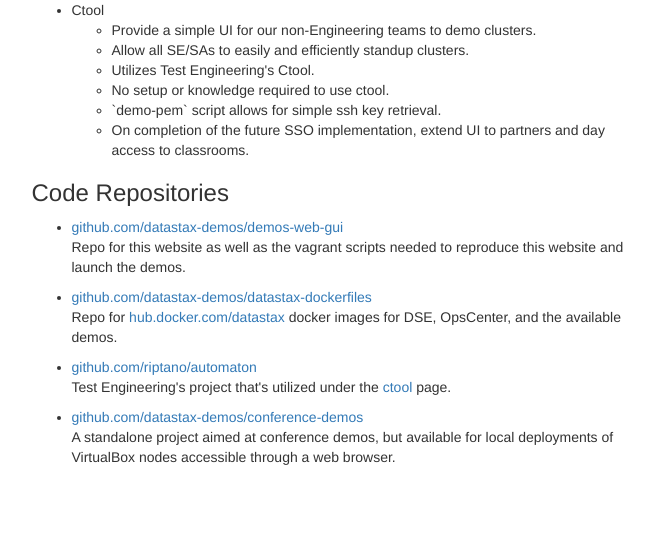
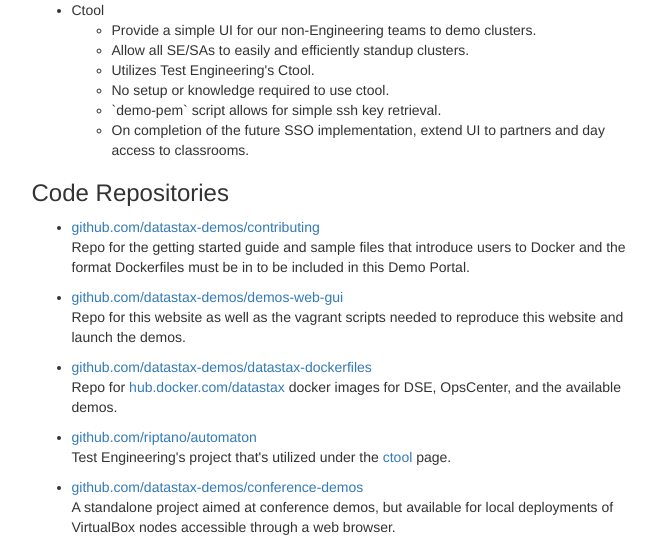
Before and after one commit to datastax-demos/demo-portal, a Python web app: template flask/templates/overview.jinja2 in a window 1280 px wide. Shown: the part 448-995 px from the top of the page, without its empty margins (311-967 px from the left). Before the commit the page ends 913 px from the top, so only its background shows below. Run offline with Jinja, Linux system fonts and the light colour scheme; the template is opened without the code that fills it, so the values that code supplies are empty; some libraries are stand-ins or nearby versions.

Commit message:
Add contributing repo url

```diff
--- a/flask/templates/overview.jinja2
+++ b/flask/templates/overview.jinja2
@@ -38,6 +38,13 @@
         <h3>Code Repositories</h3>
         <ul>
             <li>
+                <a href="https://github.com/datastax-demos/contributing">github.com/datastax-demos/contributing</a>
+                <p>
+                    Repo for the getting started guide and sample files that introduce users to Docker and
+                    the format Dockerfiles must be in to be included in this Demo Portal.
+                </p>
+            </li>
+            <li>
                 <a href="https://github.com/datastax-demos/demos-web-gui">github.com/datastax-demos/demos-web-gui</a>
                 <p>
                     Repo for this website as well as the vagrant scripts needed to reproduce this website
```
